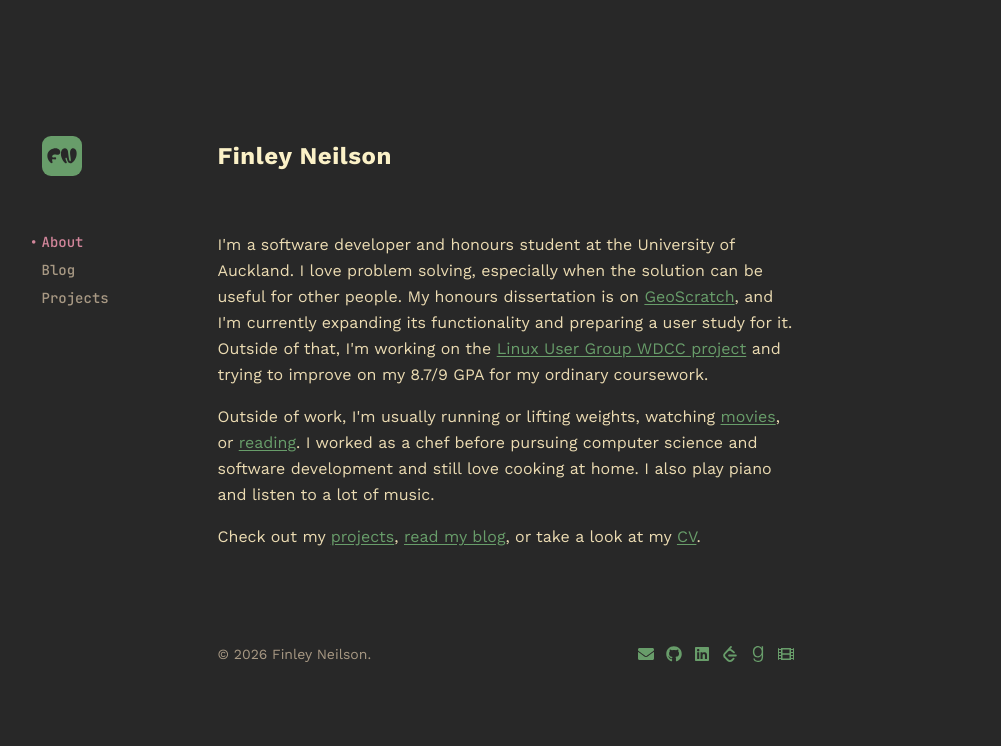
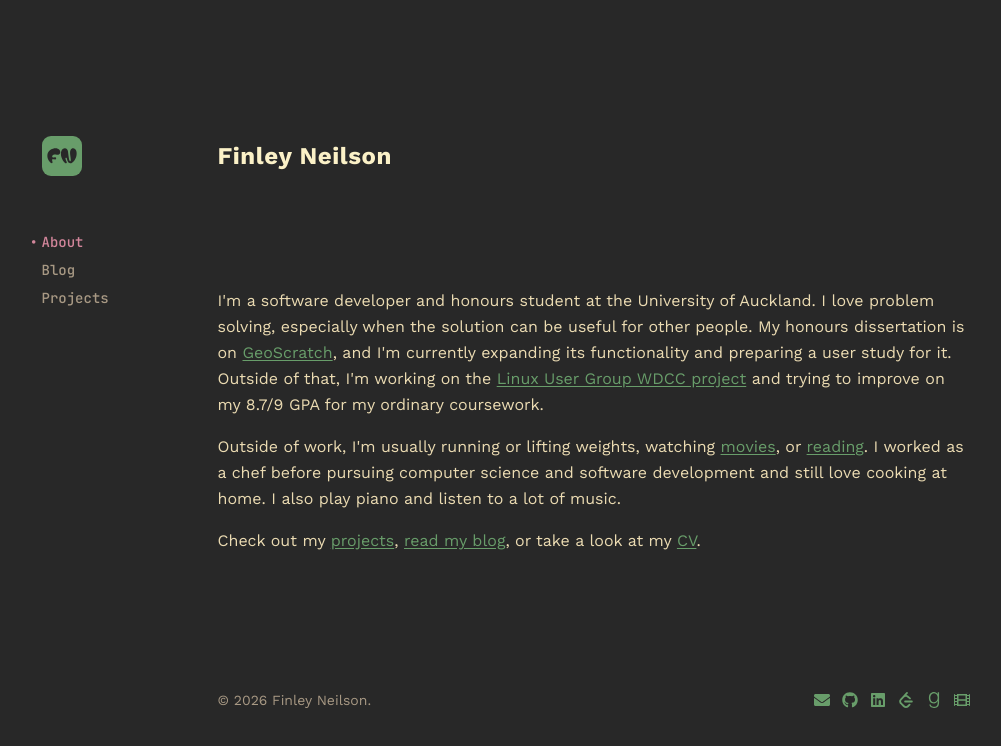
Before and after one commit to FinleyNeilson/finley_personal_website, a Next.js app: page / in a window 1280 px wide. Shown: the top 746 px of the page, without its empty margins (127-1128 px from the left). Built offline with nearby package versions, Linux system fonts and the light colour scheme.

Commit message:
feat: rework page layout with CSS grid, tighten mobile footer spacing

```diff
--- a/src/app/layout.tsx
+++ b/src/app/layout.tsx
@@ -36,25 +36,25 @@ export default function RootLayout({
     <html lang="en" className={`${workSans.variable} ${jetbrainsMono.variable}`}>
       <body className="bg-bg0 font-sans text-fg1 antialiased">
         <div className="mx-auto flex min-h-screen max-w-5xl flex-col px-6 py-10 sm:px-12 sm:py-34">
-          <div className="flex min-h-0 flex-1 flex-col gap-8 sm:grid sm:grid-cols-[7rem_1fr_7rem] sm:gap-16">
-            <aside className="flex flex-shrink-0 flex-row items-center gap-6 sm:flex-col sm:items-start sm:gap-14">
+          <div className="site-grid min-h-0 flex-1">
             <Link
               href="/"
-                className="flex h-10 w-10 flex-shrink-0 items-center justify-center no-underline"
+              className="flex h-10 w-10 flex-shrink-0 items-center justify-center no-underline [grid-area:icon]"
             >
               <Image src="/Icon.svg" width={40} height={40} alt="Finley Neilson" />
             </Link>
-              <SiteNav />
-            </aside>
-            <main className="flex min-h-0 flex-col">
-              <div className="flex min-h-0 flex-1 flex-col gap-6 sm:gap-14">
-                <h1 className="flex h-10 items-center font-sans text-2xl font-bold tracking-wide text-fg0">
+            <h1 className="flex h-10 items-center font-sans text-2xl font-bold tracking-wide text-fg0 [grid-area:name]">
               Finley Neilson
             </h1>
+            <div className="[grid-area:nav]">
+              <SiteNav />
+            </div>
+            <div className="flex min-h-0 flex-col gap-6 [grid-area:content]">
               {children}
             </div>
+            <div className="[grid-area:footer]">
               <SiteFooter />
-            </main>
+            </div>
           </div>
         </div>
         <Analytics />
--- a/src/components/site-footer.tsx
+++ b/src/components/site-footer.tsx
@@ -3,7 +3,7 @@ import { SiGoodreads, SiLeetcode } from "react-icons/si";
 
 export function SiteFooter() {
   return (
-    <footer className="mt-20 flex flex-col items-start justify-between gap-4 text-sm text-fg4 sm:flex-row sm:items-center">
+    <footer className="mt-10 flex flex-col items-start justify-between gap-4 text-sm text-fg4 sm:mt-20 sm:flex-row sm:items-center">
       <p>© {new Date().getFullYear()} Finley Neilson.</p>
       <div className="flex items-center gap-3">
         <a href="mailto:finleyjohnneilson@gmail.com" aria-label="Email" className="text-accent hover:text-blue">
--- a/src/styles/globals.css
+++ b/src/styles/globals.css
@@ -25,6 +25,30 @@
   html {
     scroll-behavior: smooth;
     scrollbar-gutter: stable;
+  }
+
+  .site-grid {
+    display: grid;
+    row-gap: 2rem;
+    grid-template-areas:
+      "icon"
+      "name"
+      "nav"
+      "content"
+      "footer";
+  }
+
+  @media (min-width: 640px) {
+    .site-grid {
+      grid-template-columns: 7rem 1fr 7rem;
+      column-gap: 4rem;
+      row-gap: 3.5rem;
+      grid-template-areas:
+        "icon name name"
+        "nav name name"
+        "nav content content"
+        "nav footer footer";
+    }
   }
 
   body {
```
Lines whose indentation alone changed are shown as unchanged.
